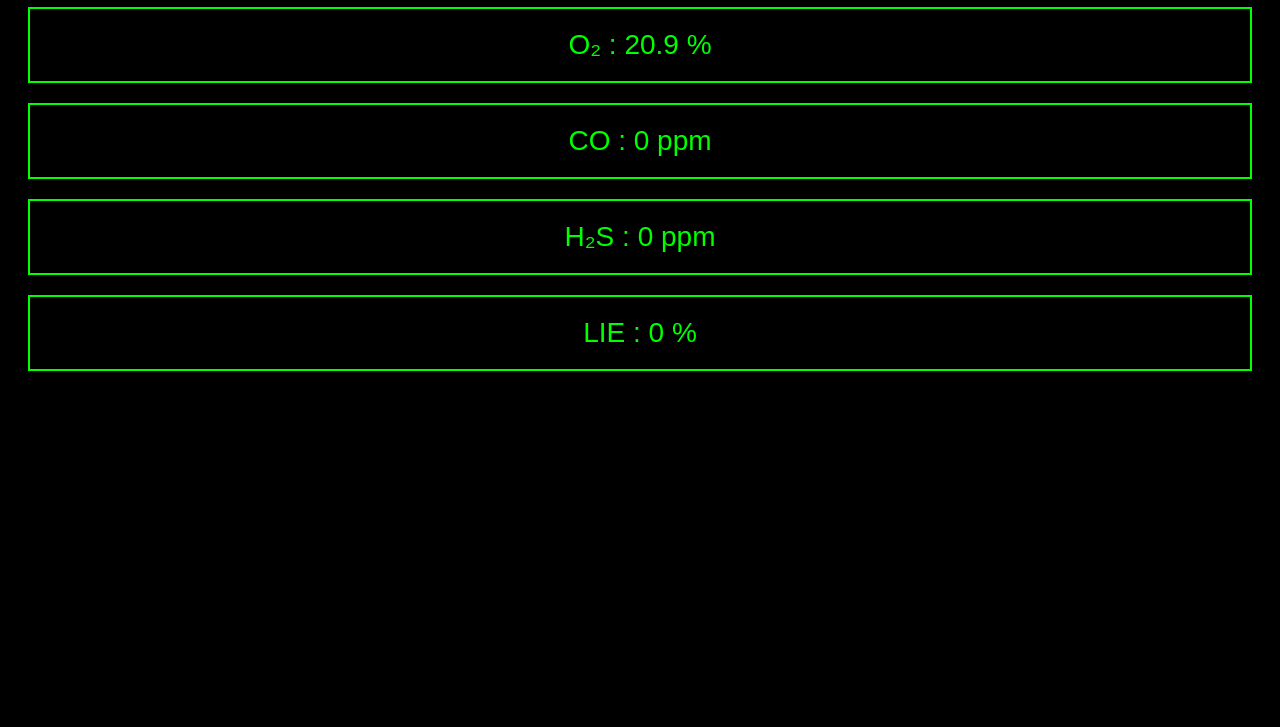
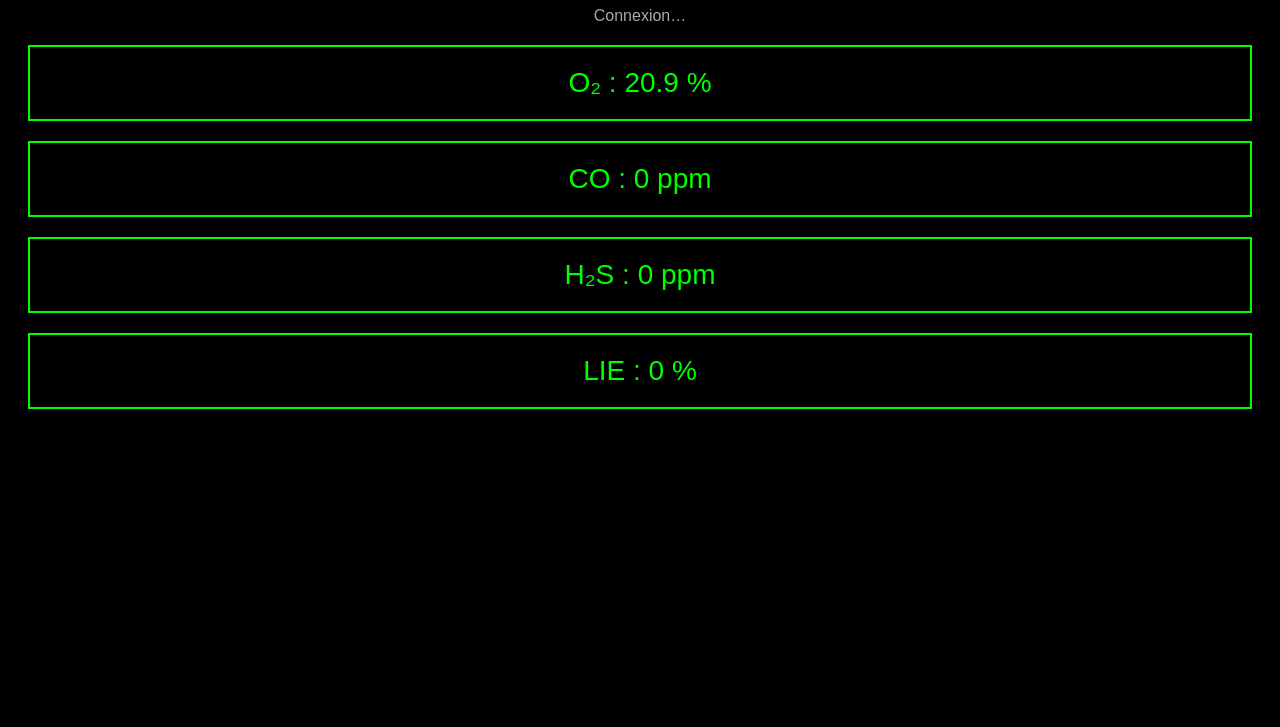
Before and after one commit to helenedesmet34/simulateur-gaz, a website: page public/index.html in a window 1280 px wide. Shown: the part 73-800 px from the top of the page. Drawn offline with Linux system fonts and the light colour scheme.

Commit message:
Show WS status + wait until open

```diff
--- a/public/index.html
+++ b/public/index.html
@@ -26,6 +26,10 @@ body {
 <body>
 
 <h1>Détecteur Multigaz</h1>
+
+<div id="wsstatus" style="color:#aaa;margin-bottom:10px;">
+Connexion…
+</div>
 
 <div id="o2" class="box">O₂ : 20.9 %</div>
 <div id="co" class="box">CO : 0 ppm</div>
```
Also changed, not shown: public/trainer.html (+4 -0 lines).
